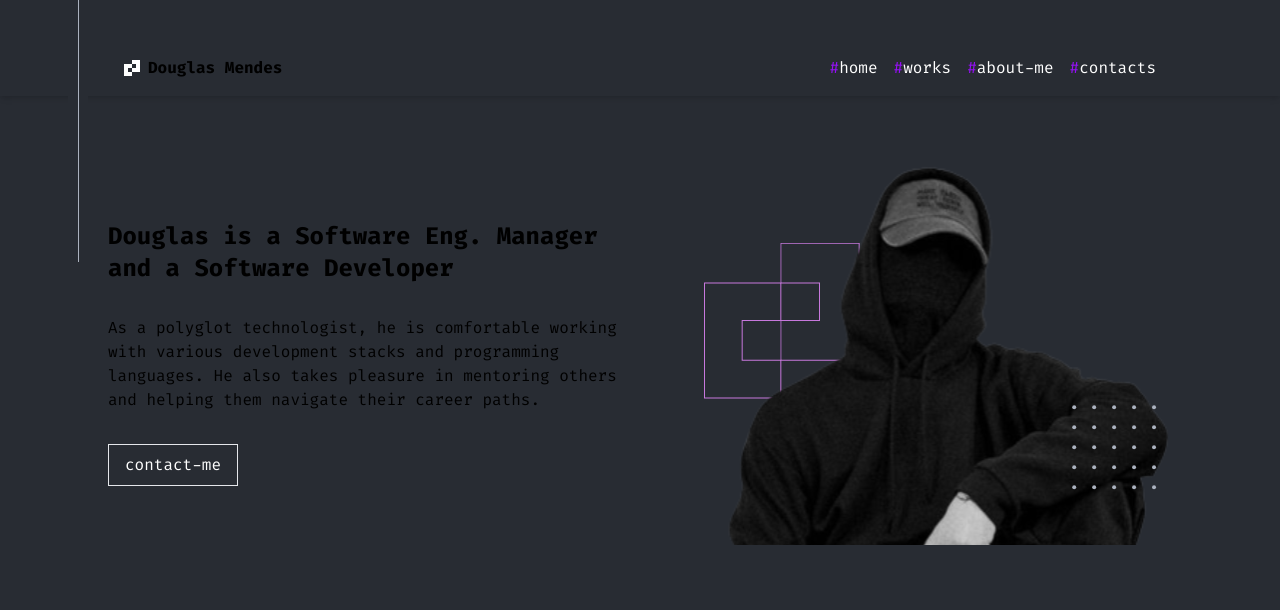
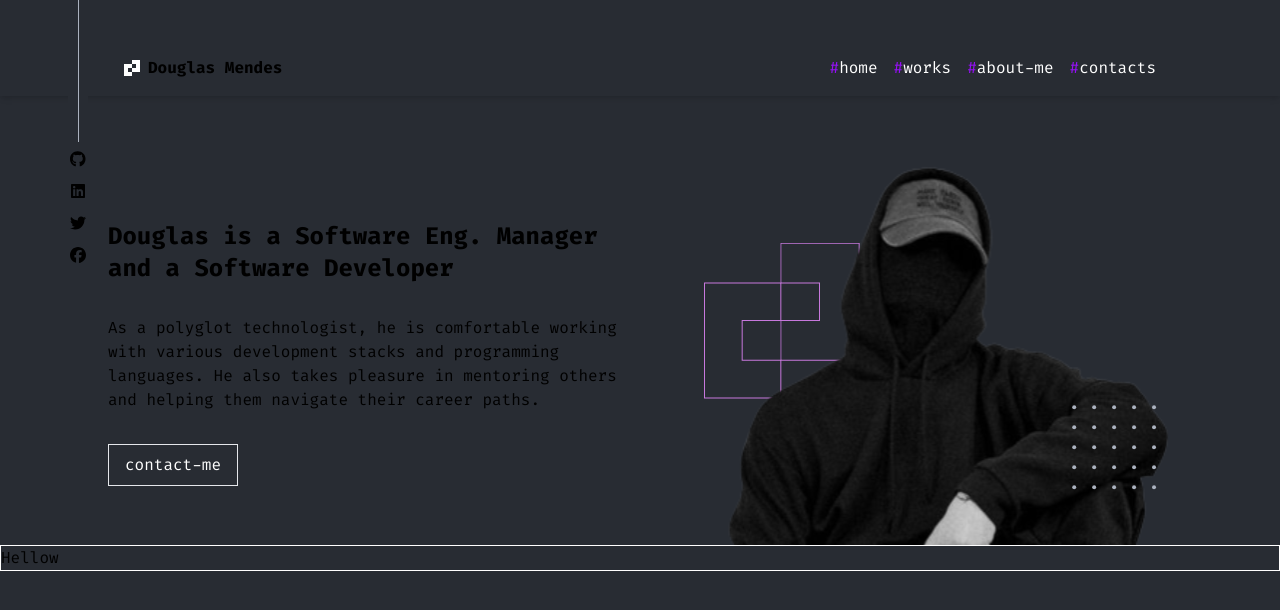
Before and after one commit to mendesbarreto/portfolio-nextjs, a Next.js app: page / in a window 1280 px wide. Shown: the top 610 px of the page. Built offline with nearby package versions, Linux system fonts and the light colour scheme.

Commit message:
chore: Add overlay icons and quote box

```diff
--- a/src/app/layout.tsx
+++ b/src/app/layout.tsx
@@ -2,7 +2,7 @@ import type { Metadata } from "next";
 import { Fira_Code } from "next/font/google";
 import "./globals.css";
 import "./fontAwesomeConfig";
-import { OverlayBox } from "@/components/overlay-box";
+import { OverlayBox } from "@/components/common/overlay-box";
 
 const firaCode = Fira_Code({
 	subsets: ["latin"],
--- a/src/app/page.tsx
+++ b/src/app/page.tsx
@@ -1,5 +1,6 @@
-import { Header } from "@/components/header";
-import { HomeSummary } from "@/components/home-summary";
+import { Header } from "@/components/common/header";
+import { HomeSummary } from "@/components/home/home-summary";
+import { QuoteBox } from "@/components/home/quote";
 import Head from "next/head";
 
 export default function Home() {
@@ -12,6 +13,7 @@ export default function Home() {
 
 			<Header />
 			<HomeSummary className="max-w-1064 mx-auto pt-16" />
+			<QuoteBox></QuoteBox>
 		</div>
 	);
 }
--- a/src/components/header.tsx
+++ b/src/components/common/header.tsx
@@ -18,13 +18,13 @@ export function Header() {
 				</div>
 				<ul className="flex space-x-4 font-fira-code accent-teal-600">
 					<li>
-						<Link href="/about">
+						<Link href="/home">
 							<span className="text-purple-600">#</span>
 							<span className="text-white">home</span>
 						</Link>
 					</li>
 					<li>
-						<Link href="/about">
+						<Link href="/works">
 							<span className="text-purple-600">#</span>
 							<span className="text-white">works</span>
 						</Link>
@@ -36,7 +36,7 @@ export function Header() {
 						</Link>
 					</li>
 					<li>
-						<Link href="/about">
+						<Link href="/contacts">
 							<span className="text-purple-600">#</span>
 							<span className="text-white">contacts</span>
 						</Link>
--- /dev/null
+++ b/src/components/common/overlay-box.tsx
@@ -0,0 +1,52 @@
+import { FontAwesomeIcon } from "@fortawesome/react-fontawesome";
+import {
+	faGithub,
+	faTwitter,
+	faFacebook,
+	faLinkedin,
+} from "@fortawesome/free-brands-svg-icons"; // Import the specific icons
+
+export function OverlayBox() {
+	return (
+		<div className="fixed top-0 left-17 w-5 h-[33.3333vh] bg-background z-50 flex flex-col items-center justify-center space-betj">
+			<div key="center-line" className="top-0 h-full justify-center">
+				<div className="w-px h-full bg-m-gray"></div>
+			</div>
+			<div className="mt-[5px] w-full flex flex-col items-center space-y-2">
+				<a
+					href="https://github.com/mendesbarreto"
+					target="_blank"
+					rel="noopener noreferrer"
+					className="flex justify-center items-center w-6 h-6 bg-transparent"
+				>
+					<FontAwesomeIcon icon={faGithub}></FontAwesomeIcon>
+				</a>
+				<a
+					href="https://www.linkedin.com/in/mendesbarreto/"
+					target="_blank"
+					rel="noopener noreferrer"
+					className="flex justify-center items-center w-6 h-6 bg-transparent"
+				>
+					<FontAwesomeIcon icon={faLinkedin}></FontAwesomeIcon>
+				</a>
+				<a
+					href="https://x.com/DougTheDev"
+					target="_blank"
+					rel="noopener noreferrer"
+					className="flex justify-center items-center w-6 h-6 bg-transparent"
+				>
+					<FontAwesomeIcon icon={faTwitter}></FontAwesomeIcon>
+				</a>
+
+				<a
+					href="https://www.facebook.com/douglasMendesBarreto"
+					target="_blank"
+					rel="noopener noreferrer"
+					className="flex justify-center items-center w-6 h-6 bg-transparent"
+				>
+					<FontAwesomeIcon icon={faFacebook}></FontAwesomeIcon>
+				</a>
+			</div>
+		</div>
+	);
+}
--- a/src/components/home-summary.tsx
+++ b/src/components/home/home-summary.tsx
@@ -2,8 +2,9 @@
 
 import React from "react";
 
-import { TitleButton } from "./base-button";
+import { TitleButton } from "../common/base-button";
 import Image from "next/image";
+import { QuoteBox } from "./quote";
 
 interface HomeSummaryProps {
 	className?: string;
--- /dev/null
+++ b/src/components/home/quote.tsx
@@ -0,0 +1,7 @@
+export function QuoteBox() {
+	return (
+		<div>
+			<div className="bg-background border-white border ">Hellow</div>
+		</div>
+	);
+}
--- a/src/components/overlay-box.tsx
+++ /dev/null
@@ -1,15 +0,0 @@
-import { FontAwesomeIcon } from "@fortawesome/react-fontawesome";
-
-export function OverlayBox() {
-	return (
-		// This vh stands for viewport's height and 33.3333 means 100 / 3 basically 1/3 of my screen, if I got it right
-		<div className="fixed top-0 left-17 w-5 h-[33.3333vh] bg-background z-50 flex flex-col items-center justify-center space-betj">
-			<div key="center-line" className="top-0 h-full justify-center">
-				<div className="w-px h-full bg-m-gray"></div>
-			</div>
-			<div className="mt-[5px] w-full bottom-0">
-				<FontAwesomeIcon icon={["fab", "github"]}></FontAwesomeIcon>
-			</div>
-		</div>
-	);
-}
```
Also changed, not shown: src/components/common/base-button.tsx (renamed from src/components/base-button.tsx), 1 other file (tests, documents, lock files or other folders).
